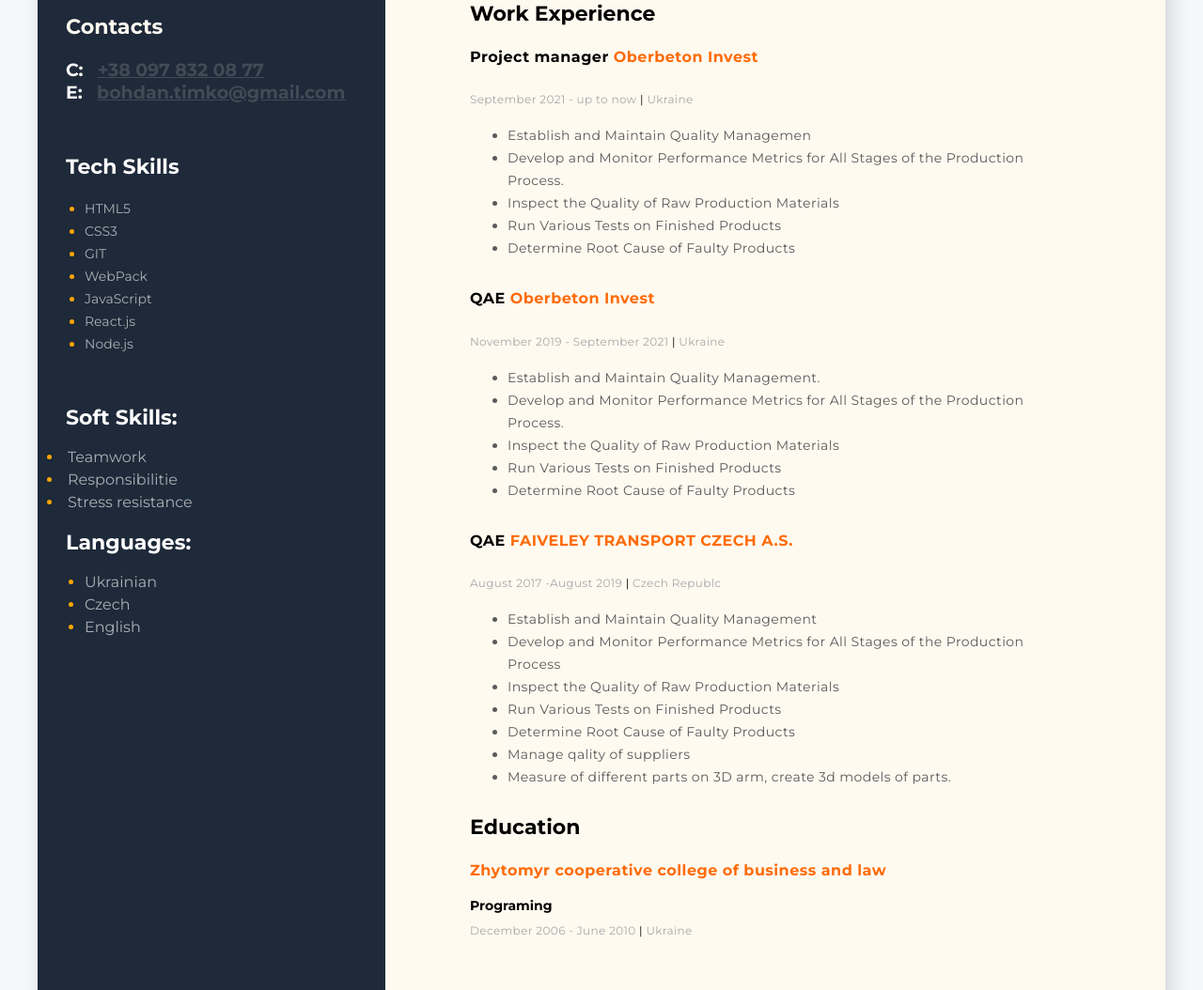
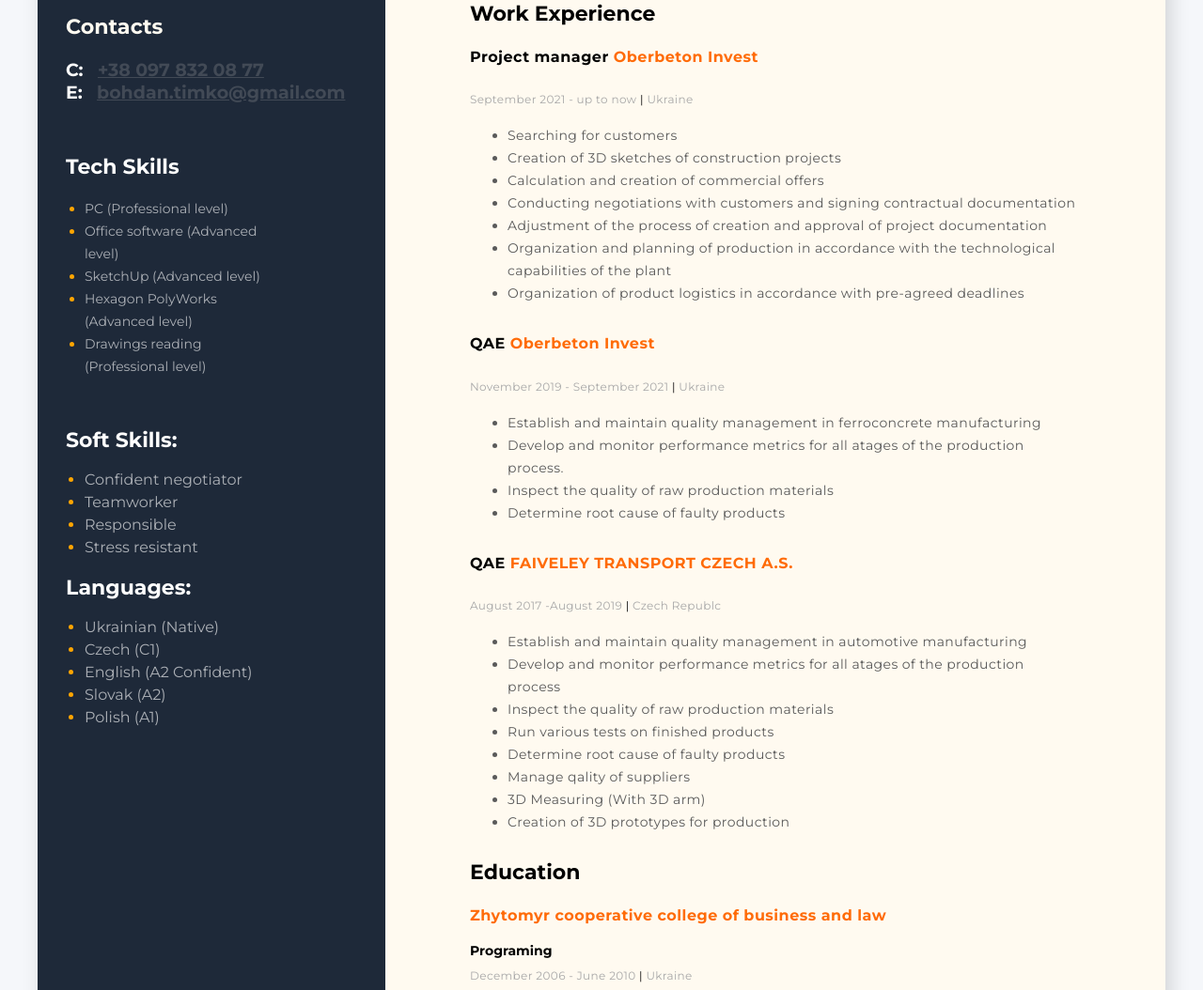
Before and after one commit to Bohdan-Timko/my-resume, a plain HTML site: page index.html in a window 1280 px wide. Shown: the part 507-1561 px from the top of the page at 94% size. Drawn offline with Linux system fonts and the light colour scheme.

Commit message:
Project manager

```diff
--- a/css/styles.css
+++ b/css/styles.css
@@ -67,7 +67,7 @@ color: white;
   margin-top: 55px;
 }
 .techskill1 {
-width: 49px;
+width: 200px;
 color: orange;
 font-family: Montserrat;
 font-size: 14px;
--- a/index.html
+++ b/index.html
@@ -30,31 +30,34 @@
         <div class="tech-skills-container">
           <h3 class="tech-skills-title">Tech Skills</h3>
           <ul>
-            <li class="techskill1"><span class="techskills-text">HTML5</span></li>
-            <li class="techskill1"><span class="techskills-text">CSS3</span></li>
-            <li class="techskill1"><span class="techskills-text">GIT</span></li>
-            <li class="techskill1"><span class="techskills-text">WebPack</span></li>
-            <li class="techskill1"><span class="techskills-text">JavaScript</span></li>
-            <li class="techskill1"><span class="techskills-text">React.js</span></li>
-            <li class="techskill1"><span class="techskills-text">Node.js</span></li>
+            <li class="techskill1"><span class="techskills-text">PC (Professional level)</span></li>
+            <li class="techskill1"><span class="techskills-text">Office software (Advanced level)</span></li>
+            <li class="techskill1"><span class="techskills-text">SketchUp (Advanced level)</span></li>
+            <li class="techskill1"><span class="techskills-text">Hexagon PolyWorks (Advanced level)</span></li>
+            <li class="techskill1"><span class="techskills-text">Drawings reading (Professional level)</span></li>
           </ul>
         </div>
 
         <!-- Soft Skills container -->
         <div class="tech-skills-container">
           <h3 class="softskills-title">Soft Skills:</h3>
-            <li class="softskills1"><span class="softskills-text">Teamwork</span></li>
-            <li class="softskills1"><span class="softskills-text">Responsibilitie</span></li>
-            <li class="softskills1"><span class="softskills-text">Stress resistance</span></li>
+          <ul>
+            <li class="softskills1"><span class="softskills-text">Confident negotiator</span></li>
+            <li class="softskills1"><span class="softskills-text">Teamworker</span></li>
+            <li class="softskills1"><span class="softskills-text">Responsible</span></li>
+            <li class="softskills1"><span class="softskills-text">Stress resistant</span></li>
+          </ul>
         </div>
 
         <!-- Languages container -->
         <div class="softskills-container">
           <h3 class="softskills-title">Languages:</h3>
           <ul>
-            <li class="softskills1"><span class="softskills-text">Ukrainian </span></li>
-            <li class="softskills1"><span class="softskills-text">Czech </span></li>
-            <li class="softskills1"><span class="softskills-text">English </span></li>
+            <li class="softskills1"><span class="softskills-text">Ukrainian (Native) </span></li>
+            <li class="softskills1"><span class="softskills-text">Czech (C1)</span></li>
+            <li class="softskills1"><span class="softskills-text">English (A2 Confident)</span></li>
+            <li class="softskills1"><span class="softskills-text">Slovak (A2)</span></li>
+            <li class="softskills1"><span class="softskills-text">Polish (A1)</span></li>
           </ul>
         </div>
       </aside>
@@ -81,11 +84,13 @@
             <h4 class="prof-title"><span class="prof-color"> Project manager</span> Oberbeton Invest</h4>
             <span class="work-period">September 2021 - up to now <span class="line">|</span> Ukraine</span>
             <ul class="responsibilities">
-              <li>Establish and Maintain Quality Managemen</li>
-              <li>Develop and Monitor Performance Metrics for All Stages of the Production Process.</li>
-              <li>Inspect the Quality of Raw Production Materials</li>
-              <li>Run Various Tests on Finished Products</li>
-              <li>Determine Root Cause of Faulty Products</li>
+              <li>Searching for customers</li>
+              <li>Creation of 3D sketches of construction projects</li>
+              <li>Calculation and creation of commercial offers</li>
+              <li>Сonducting negotiations with customers and signing contractual documentation</li>
+              <li>Adjustment of the process of creation and approval of project documentation</li>
+              <li>Organization and planning of production in accordance with the technological capabilities of the plant</li>
+              <li>Organization of product logistics in accordance with pre-agreed deadlines</li>
             </ul>
           </div>
 
@@ -94,11 +99,10 @@
             <h4 class="prof-title"><span class="prof-color">QAE</span> Oberbeton Invest</h4>
             <span class="work-period">November 2019 - September 2021 <span class="line">|</span> Ukraine</span>
             <ul class="responsibilities">
-              <li>Establish and Maintain Quality Management.</li>
-              <li>Develop and Monitor Performance Metrics for All Stages of the Production Process.</li>
-              <li>Inspect the Quality of Raw Production Materials</li>
-              <li>Run Various Tests on Finished Products</li>
-              <li>Determine Root Cause of Faulty Products</li>
+              <li>Establish and maintain quality management in ferroconcrete manufacturing</li>
+              <li>Develop and monitor performance metrics for all atages of the production process.</li>
+              <li>Inspect the quality of raw production materials</li>
+              <li>Determine root cause of faulty products</li>
             </ul>
           </div>
 
@@ -107,13 +111,14 @@
             <h4 class="prof-title"><span class="prof-color">QAE</span> FAIVELEY TRANSPORT CZECH A.S.</h4>
             <span class="work-period">August 2017 -August 2019 <span class="line">|</span> Czech Republc</span>
             <ul class="responsibilities">
-              <li>Establish and Maintain Quality Management</li>
-              <li>Develop and Monitor Performance Metrics for All Stages of the Production Process</li>
-              <li>Inspect the Quality of Raw Production Materials</li>
-              <li>Run Various Tests on Finished Products</li>
-              <li>Determine Root Cause of Faulty Products</li>
+              <li>Establish and maintain quality management in automotive manufacturing</li>
+              <li>Develop and monitor performance metrics for all atages of the production process</li>
+              <li>Inspect the quality of raw production materials</li>
+              <li>Run various tests on finished products</li>
+              <li>Determine root cause of faulty products</li>
               <li>Manage qality of suppliers</li>
-              <li>Measure of different parts on 3D arm, create 3d models of parts.</li>
+              <li>3D Measuring (With 3D arm)</li>
+              <li>Creation of 3D prototypes for production</li>
             </ul>
           </div>
         </div>
```
